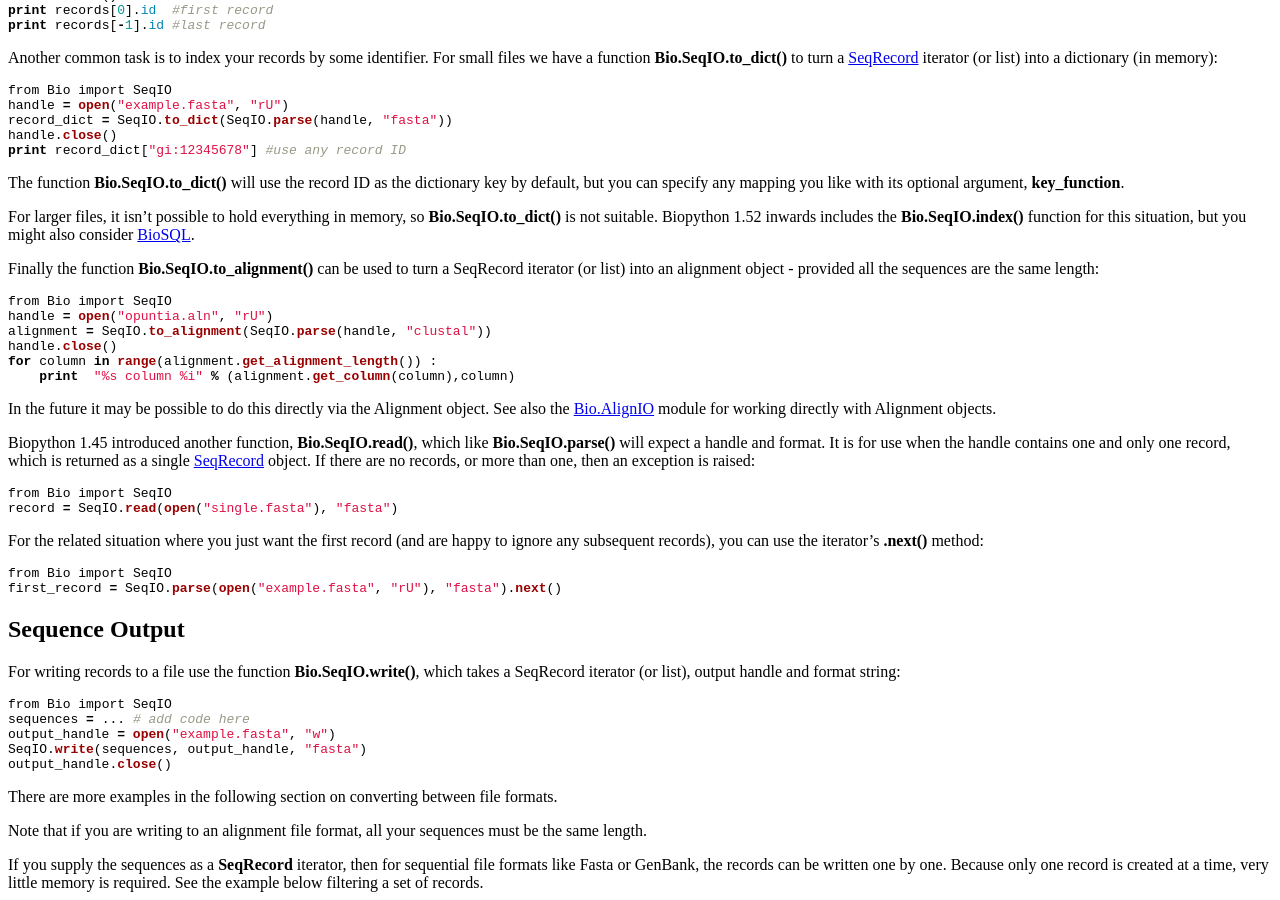
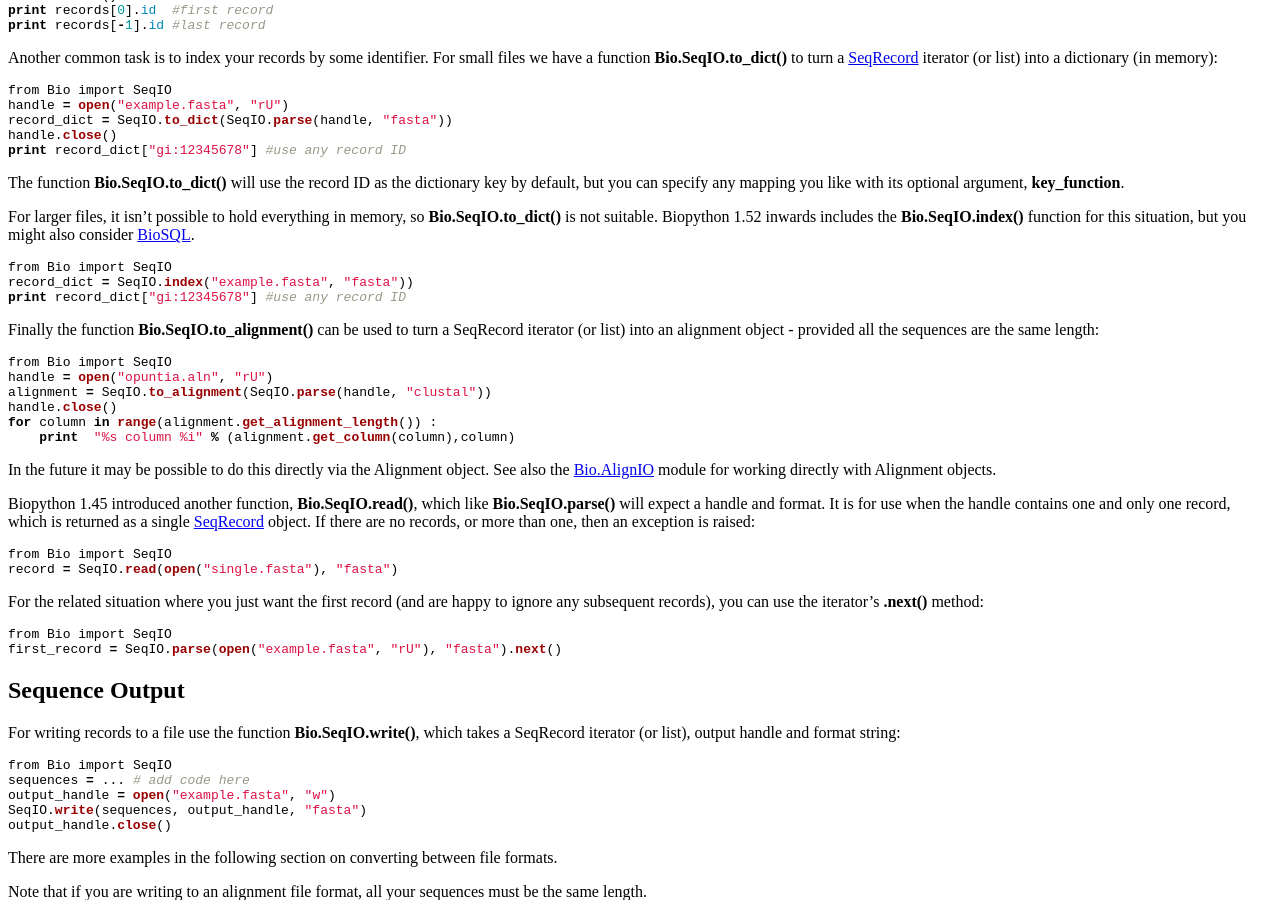
Before and after one commit to biopython/biopython.github.io, a Jekyll site: the page built from wiki/SeqIO.md, in a window 1280 px wide and 900 px high, scrolled down 1725 px. Built offline with Jekyll 4.4.1, drawn with Linux system fonts in a browser that asks for light colours.

Commit message:
/* Sequence Input */ Adding a Bio.SeqIO.index() example

````diff
--- a/wiki/SeqIO.md
+++ b/wiki/SeqIO.md
@@ -158,6 +158,12 @@ For larger files, it isn't possible to hold everything in memory, so
 **Bio.SeqIO.to\_dict()** is not suitable. Biopython 1.52 inwards
 includes the **Bio.SeqIO.index()** function for this situation, but you
 might also consider [BioSQL](BioSQL "wikilink").
+
+``` python
+from Bio import SeqIO
+record_dict = SeqIO.index("example.fasta", "fasta"))
+print record_dict["gi:12345678"] #use any record ID
+```
 
 Finally the function **Bio.SeqIO.to\_alignment()** can be used to turn a
 SeqRecord iterator (or list) into an alignment object - provided all the
````
Also changed, not shown: 1 other file.
